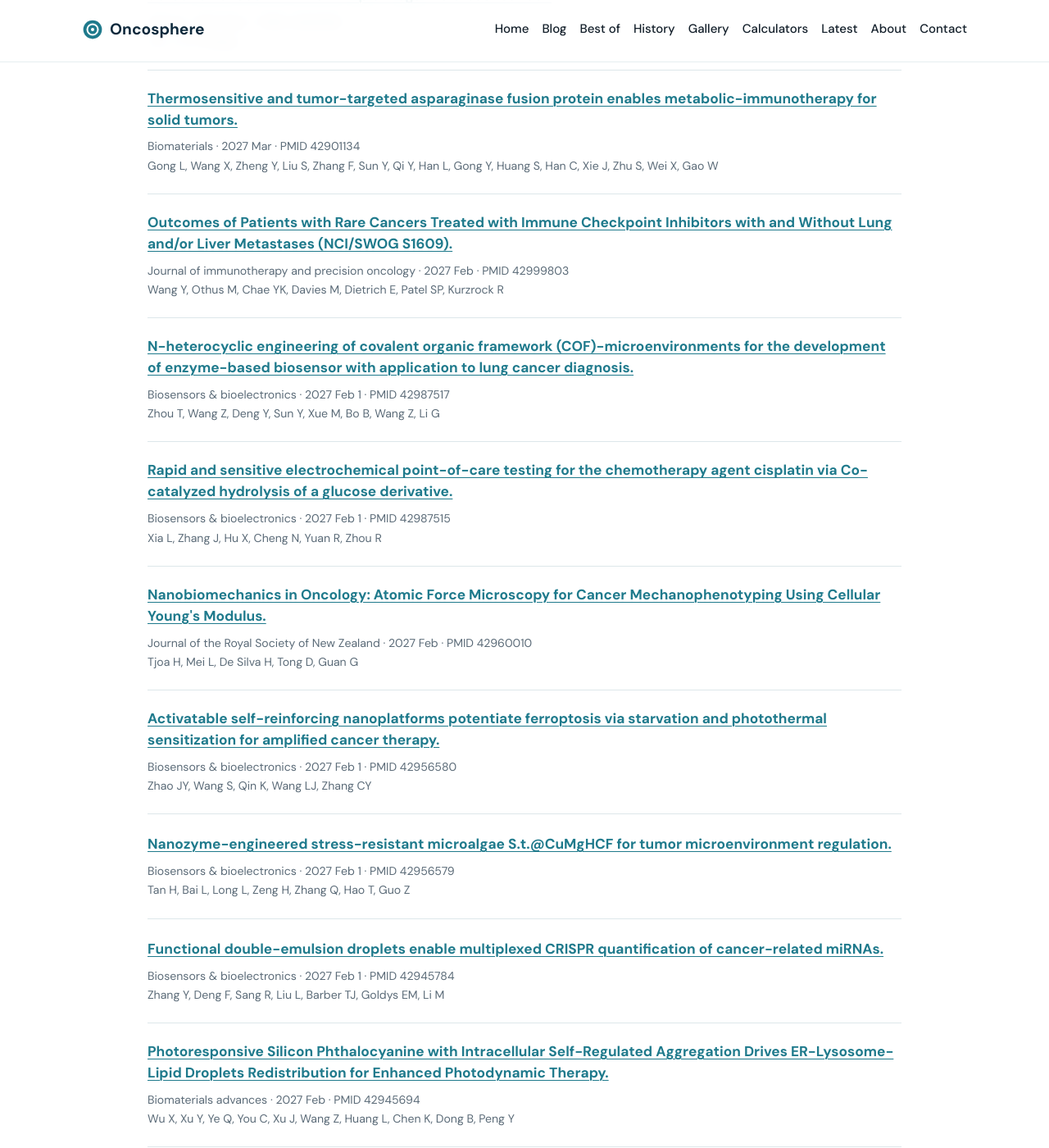
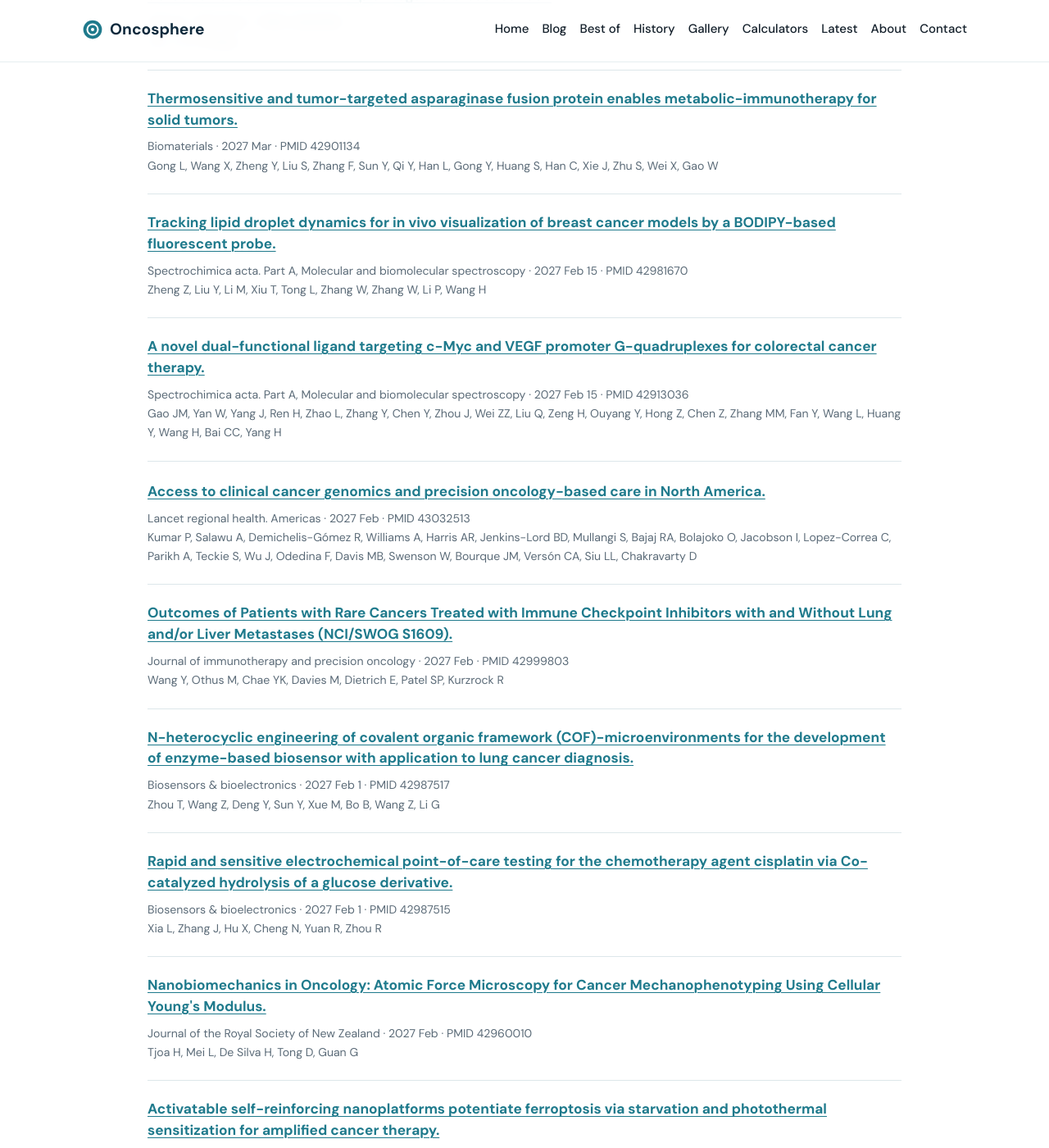
Before and after one commit to senthilstar/Oncosphere, a Jekyll site: the page built from latest.md, in a window 1280 px wide and 1400 px high, scrolled down 472 px. Shown: the whole window at 82% size. Built offline with Jekyll 4.4.1, drawn with Linux system fonts in a browser that asks for light colours; some of the changed text lies outside the part shown.

Commit message:
Refresh oncology research feeds

```diff
--- a/_data/latest_pubmed.json
+++ b/_data/latest_pubmed.json
@@ -34,6 +34,84 @@
       "Gao W"
     ],
     "url": "https://pubmed.ncbi.nlm.nih.gov/42901134/"
+  },
+  {
+    "pmid": "42981670",
+    "title": "Tracking lipid droplet dynamics for in vivo visualization of breast cancer models by a BODIPY-based fluorescent probe.",
+    "journal": "Spectrochimica acta. Part A, Molecular and biomolecular spectroscopy",
+    "pubdate": "2027 Feb 15",
+    "authors": [
+      "Zheng Z",
+      "Liu Y",
+      "Li M",
+      "Xiu T",
+      "Tong L",
+      "Zhang W",
+      "Zhang W",
+      "Li P",
+      "Wang H"
+    ],
+    "url": "https://pubmed.ncbi.nlm.nih.gov/42981670/"
+  },
+  {
+    "pmid": "42913036",
+    "title": "A novel dual-functional ligand targeting c-Myc and VEGF promoter G-quadruplexes for colorectal cancer therapy.",
+    "journal": "Spectrochimica acta. Part A, Molecular and biomolecular spectroscopy",
+    "pubdate": "2027 Feb 15",
+    "authors": [
+      "Gao JM",
+      "Yan W",
+      "Yang J",
+      "Ren H",
+      "Zhao L",
+      "Zhang Y",
+      "Chen Y",
+      "Zhou J",
+      "Wei ZZ",
+      "Liu Q",
+      "Zeng H",
+      "Ouyang Y",
+      "Hong Z",
+      "Chen Z",
+      "Zhang MM",
+      "Fan Y",
+      "Wang L",
+      "Huang Y",
+      "Wang H",
+      "Bai CC",
+      "Yang H"
+    ],
+    "url": "https://pubmed.ncbi.nlm.nih.gov/42913036/"
+  },
+  {
+    "pmid": "43032513",
+    "title": "Access to clinical cancer genomics and precision oncology-based care in North America.",
+    "journal": "Lancet regional health. Americas",
+    "pubdate": "2027 Feb",
+    "authors": [
+      "Kumar P",
+      "Salawu A",
+      "Demichelis-Gómez R",
+      "Williams A",
+      "Harris AR",
+      "Jenkins-Lord BD",
+      "Mullangi S",
+      "Bajaj RA",
+      "Bolajoko O",
+      "Jacobson I",
+      "Lopez-Correa C",
+      "Parikh A",
+      "Teckie S",
+      "Wu J",
+      "Odedina F",
+      "Davis MB",
+      "Swenson W",
+      "Bourque JM",
+      "Versón CA",
+      "Siu LL",
+      "Chakravarty D"
+    ],
+    "url": "https://pubmed.ncbi.nlm.nih.gov/43032513/"
   },
   {
     "pmid": "42999803",
@@ -163,44 +241,6 @@
     "url": "https://pubmed.ncbi.nlm.nih.gov/42945694/"
   },
   {
-    "pmid": "42896432",
-    "title": "PEGylated fucoxanthin liposomes remodel G(0)/G(1) cell cycle homeostasis and suppress gallbladder cancer progression via modulation of NR2F1-mediated signaling networks.",
-    "journal": "Biomaterials advances",
-    "pubdate": "2027 Feb",
-    "authors": [
-      "Cao JF",
-      "Hang K",
-      "Zhang X",
-      "Xia Q",
-      "Xia Z",
-      "Liao D",
-      "Rong C",
-      "Li K"
-    ],
-    "url": "https://pubmed.ncbi.nlm.nih.gov/42896432/"
-  },
-  {
-    "pmid": "42881042",
-    "title": "Corrigendum to \"Transdermal delivery of brucine-encapsulated liposomes significantly enhances anti-tumor outcomes in treating triple-negative breast cancer\" [Biomater. Adv. 153 (2023) 213566].",
-    "journal": "Biomaterials advances",
-    "pubdate": "2027 Feb",
-    "authors": [
-      "Wu M",
-      "Hu Y",
-      "Xu M",
-      "Fu L",
-      "Li C",
-      "Wu J",
-      "Sun X",
-      "Wang W",
-      "Wang S",
-      "Wang T",
-      "Ding W",
-      "Li P"
-    ],
-    "url": "https://pubmed.ncbi.nlm.nih.gov/42881042/"
-  },
-  {
     "pmid": "42901402",
     "title": "The role of the lymphatic micro-vasculature in malignant tissue fluid and drug transport.",
     "journal": "Journal of theoretical biology",
@@ -224,21 +264,5 @@
       "Chai Y"
     ],
     "url": "https://pubmed.ncbi.nlm.nih.gov/42906309/"
-  },
-  {
-    "pmid": "42918430",
-    "title": "Osteopontin primary transcript generates exonic circRNA molecules by back splicing in tumor cell lines.",
-    "journal": "Gene",
-    "pubdate": "2027 Jan 10",
-    "authors": [
-      "Mendonça de Mattos MM",
-      "Martins Vargas SO",
-      "Robertson LT",
-      "de Oliveira Pereira I",
-      "Mattos DS",
-      "Silva GR",
-      "Pereira Gimba ER"
-    ],
-    "url": "https://pubmed.ncbi.nlm.nih.gov/42918430/"
   }
 ]
```
